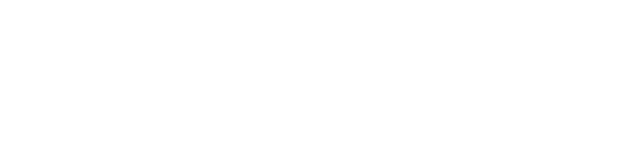
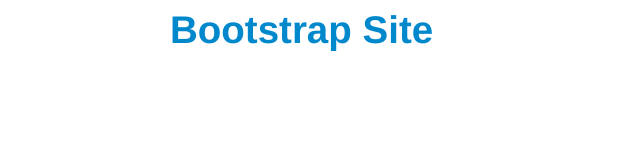
Before and after one commit to taydakov/bootstrap-lesson-1, a plain HTML site: page index.html in a window 1280 px wide. Shown: the whole page, without its empty margins (0-640 px from the left). Drawn offline with nearby package versions, Linux system fonts and the light colour scheme.

Commit message:
containter added

```diff
--- a/index.html
+++ b/index.html
@@ -6,7 +6,9 @@
 		<link rel="stylesheet" href="css/bootstrap.css" type="text/css"/>
 	</head>
 	<body>
-
+		<div class="container">
+			<h1><a href="#">Bootstrap Site</a></h1>
+		</div>
 		<script src="http://code.jquery.com/jquery-1.10.1.min.js"></script>
 		<script src="js/bootstrap.js"></script>
 	</body>
```
